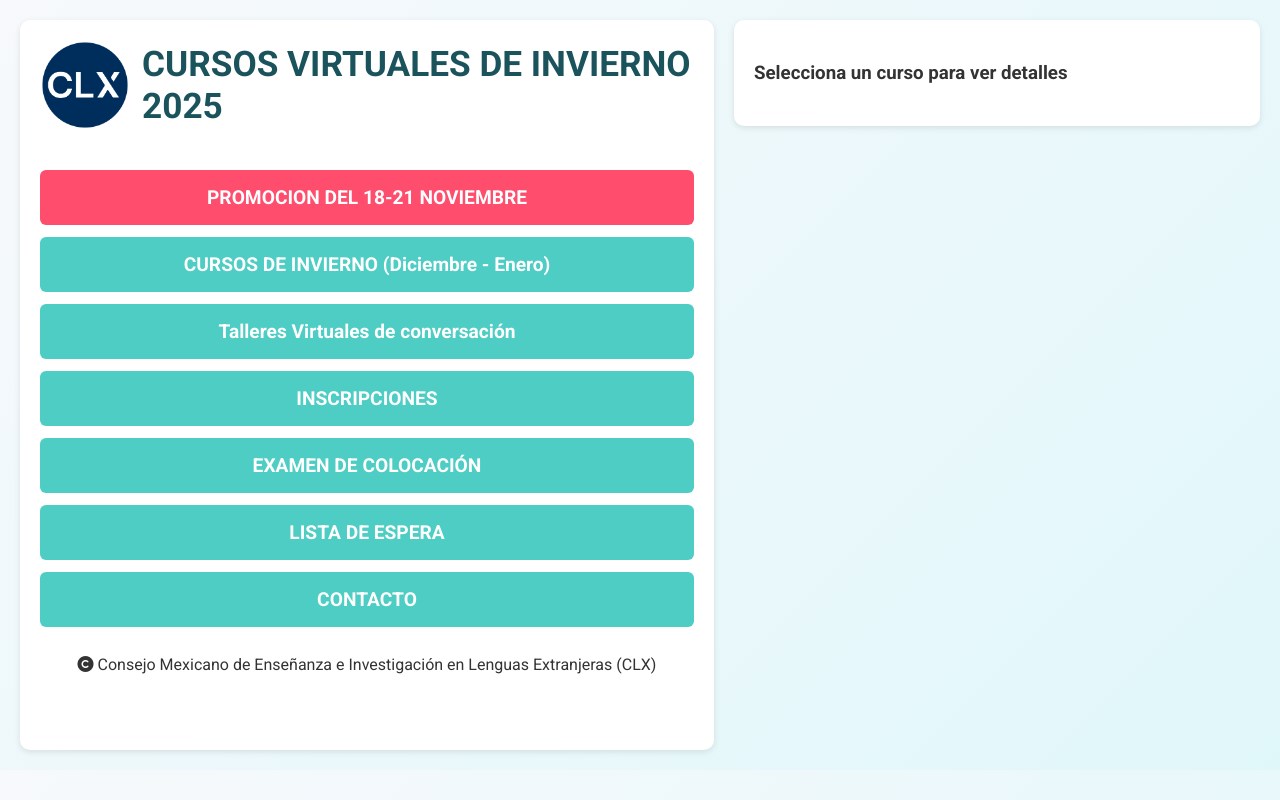
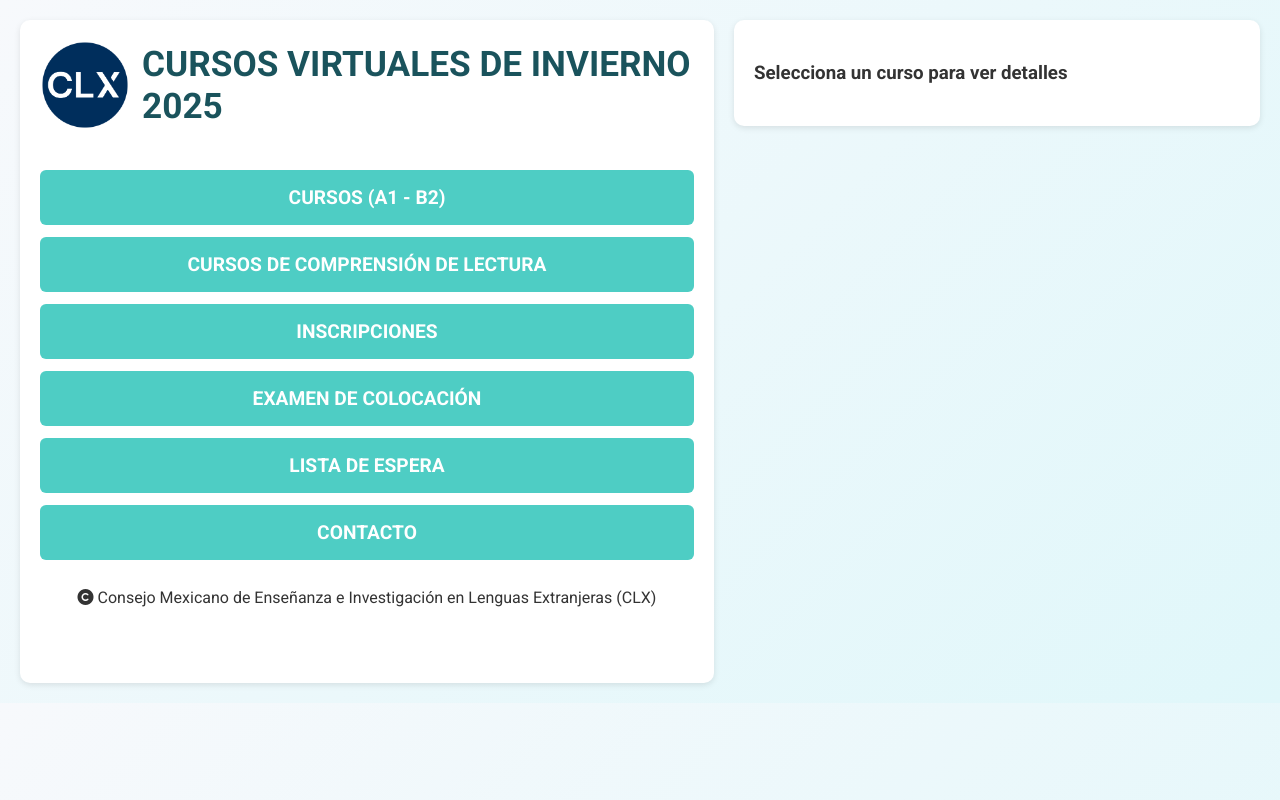
Before and after one commit to luuuisc/veranoVirtual_2025, a Django app: page / in a window 1280 px wide. Run offline with Django 5.2, Linux system fonts and the light colour scheme; parts of the project's set-up code (start-up, migrations or seed data) failed here and were passed over; some libraries are stand-ins or nearby versions.

Commit message:
`Updated script.js and index.html with new course and promotion information changes`

```diff
--- a/backend/static/js/script.js
+++ b/backend/static/js/script.js
@@ -31,12 +31,12 @@ proximamente: {
   },
 
  promocion: {
-  title: "PROMO SORPRESA · 18-21 NOV",
+  title: "PROMO FIN DE AÑO",
 
   content: `
     <h4></h4>
 
-    <p><strong>Válida únicamente del martes 18 al viernes 21 de noviembre.</strong></p>
+    <p><strong>Válida únicamente hasta el 6 de diciembre.</strong></p>
 
     <p>Realiza tu registro en la pestaña <strong>INSCRIPCIONES</strong>.</p>
 
@@ -71,7 +71,7 @@ intensivos: {
     Diciembre 2025 – Enero 2026</p>
 
     <p><strong>Inscripciones:</strong><br>
-    Del 10 de noviembre al 3 de diciembre. <strong>Cupo limitado.</strong></p>
+    Hasta el 6 de diciembre. <strong>Cupo limitado.</strong></p>
 
     <p><strong>Duración:</strong></p>
     <ul>
@@ -227,12 +227,73 @@ talleres: {
 },
 
 lectura: {
-    title: "Comprensión de lectura",
-    content: `
-      <p>Enfocado en desarrollar habilidades de lectura, análisis de textos y ampliación de vocabulario.
-      Lecturas auténticas adaptadas a tu nivel.</p>
-    `,
-  },
+  title: "Curso de Comprensión de Lectura – Invierno 2025",
+  content: `
+    <p><strong>Dirigido a:</strong> Comunidad universitaria UNAM
+    <em>(50% de descuento ya aplicado)</em>.</p>
+
+    <p>Contamos con convenio vigente con la <strong>DGOAE</strong> para la
+    <strong>Beca Idiomas UNAM</strong>.</p>
+
+    <p><strong>Periodo:</strong> Enero 2026</p>
+
+    <p><strong>Inscripciones:</strong> Del <strong>1 al 18 de diciembre</strong>.
+    <strong>Cupo limitado.</strong></p>
+
+    <p><strong>Duración:</strong><br>
+    Lunes a viernes, del <strong>5 al 30 de enero</strong></p>
+
+    <p><strong>Carga horaria:</strong></p>
+    <ul>
+      <li><strong>Sincrónica:</strong> Clases en vivo en tiempo real<br>
+      10 h/semana durante 4 semanas (40 h en total)</li>
+      <li><strong>Asincrónica:</strong> Tareas de lectura<br>
+      20 h/semana durante 4 semanas (80 h en total)</li>
+    </ul>
+
+    <p><strong>Competencias por especialidad:</strong></p>
+    <ol>
+      <li>Lingüística</li>
+      <li>Discursiva</li>
+      <li>Estratégica</li>
+    </ol>
+
+    <p><strong>Cuotas de recuperación:</strong></p>
+    <ul>
+      <li>Inscripción: <strong>$350</strong></li>
+      <li>Curso virtual (4 semanas): <strong>$2,500</strong></li>
+      <li>Pagas <strong>$62.50 por hora</strong> en grupos pequeños</li>
+    </ul>
+
+    <p><em>Nota: Descuento UNAM ya aplicado.</em></p>
+    <p><strong>Cupo por grupo:</strong> mínimo 6, máximo 12 participantes</p>
+
+    <p><strong>Incluye:</strong></p>
+    <ul>
+      <li>Material de lectura por área de especialidad</li>
+      <li>Constancia oficial al término del curso</li>
+    </ul>
+
+    <p><strong>Idiomas disponibles:</strong> Inglés y Francés</p>
+
+    <p><strong>Niveles y horarios:</strong></p>
+    <ul>
+      <li>7:00 - 9:00</li>
+      <li>9:00 - 11:00</li>
+      <li>18:00 - 20:00</li>
+      <li>20:00 - 22:00</li>
+    </ul>
+
+    <p><strong>Otros idiomas:</strong><br>
+    Para otros horarios o lenguas, regístrate en la <strong>Lista de Espera</strong>.</p>
+
+    <p><strong>Examen de colocación:</strong> No es necesario.</p>
+
+    <p><strong>¿Tienes dudas?</strong><br>
+    WhatsApp: <strong>55 7398 0411</strong></p>
+  `,
+},
+
 
 contacto: {
     title: "CONTACTO",
@@ -308,7 +369,7 @@ inscripcion: {
             <option value="" disabled selected>Elige un tipo…</option>
             <!--<option value="regular">Regular</option>-->
             <option value="intensivo">Intensivo</option>
-            <option value="taller">Taller de conversación</option>
+            <option value="lectura">Comprensión de lectura</option>
           </select>
         </div>
         <div class="form-group">
@@ -747,6 +808,26 @@ const availability = {
       },
     },
     },
+  lectura: {
+    idiomas: {
+      ingles: {
+        LECTURA: [
+          {
+            dias: ["Lun", "Mar", "Mié", "Jue", "Vie"],
+            horas: ["07:00-09:00", "09:00-11:00", "18:00-20:00","20:00-22:00",],
+          },
+        ],
+      },
+      frances: {
+        LECTURA: [
+          {
+            dias: ["Lun", "Mar", "Mié", "Jue", "Vie"],
+            horas: ["07:00-09:00", "09:00-11:00", "18:00-20:00","20:00-22:00",],
+          },
+        ],
+      },
+    },
+  },
   /*
   iniciacion: {
   idiomas: {
--- a/backend/templates/index.html
+++ b/backend/templates/index.html
@@ -39,12 +39,12 @@
           <!--<div class="rect" id="clx">Nosotros</div>-->
           <!--<div class="rect" id="regulares">CURSOS SEPTIEMBRE - NOVIEMBRE</div>-->
           <!--<div class="rect" id="semi-intensivos">Semintensivos (Septiembre - Noviembre)</div>-->
-          <div class="rect" id="promocion">PROMOCION DEL 18-21 NOVIEMBRE</div>
-          <div class="rect" id="intensivos">CURSOS DE INVIERNO (Diciembre - Enero)</div>
-          <div class="rect" id="talleres">Talleres Virtuales de conversación</div>
+          <!--<div class="rect" id="promocion">PROMOCION HASTA EL 6 DE DICIEMBRE</div>-->
+          <div class="rect" id="intensivos">CURSOS (A1 - B2)</div>
+          <!--<div class="rect" id="talleres">Talleres Virtuales de conversación</div>-->
           <!--<div class="rect" id="ini-prepa">Iniciación de Lenguas Extranjeras</div>-->
           <!--<div class="rect" id="ini-ninos">Iniciación (Niños 6-10 años)</div>-->
-          <!--<div class="rect" id="lectura">Comprensión de lectura</div>-->
+          <div class="rect" id="lectura">CURSOS DE COMPRENSIÓN DE LECTURA</div>
           <div class="rect" id="inscripcion">INSCRIPCIONES</div>
           <div class="rect" id="examen">EXAMEN DE COLOCACIÓN</div>
           <div class="rect" id="lista">LISTA DE ESPERA</div>
```
